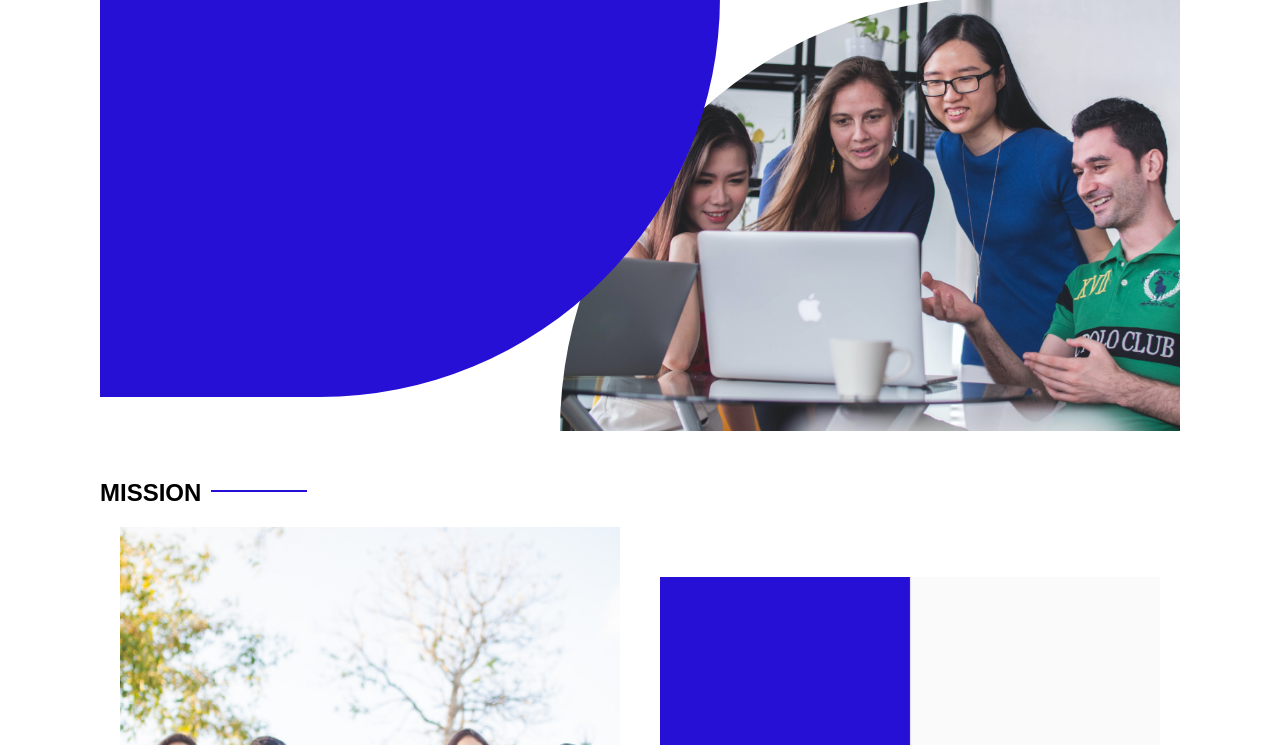
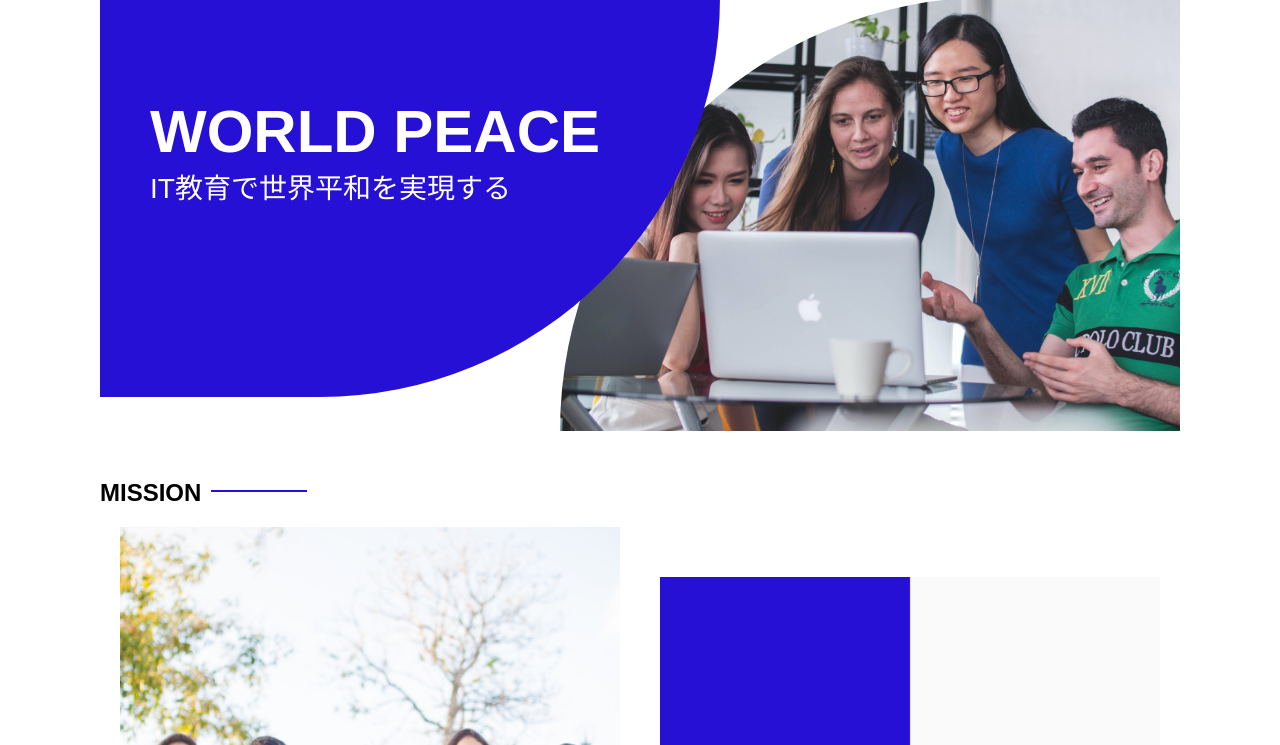
Before and after one commit to DaikiYatsumoto/test, a plain HTML site: page index.html in a window 1280 px wide. Shown: the part 55-800 px from the top of the page. Drawn offline with Linux system fonts and the light colour scheme; files whose address does not match are found by name.

Commit message:
元に戻す

```diff
--- a/index.html
+++ b/index.html
@@ -61,6 +61,8 @@
             <!-- メインビジュアル -->
             <section id="main-visual">
                 <div id="main-message">
+                    <h1>WORLD PEACE</h1>
+                    <p>IT教育で世界平和を実現する</p>
                 </div>
                 <img src="images/index/index-main.png" alt="PCの周りに集まる多国籍の仲間たち">
             </section>
```
